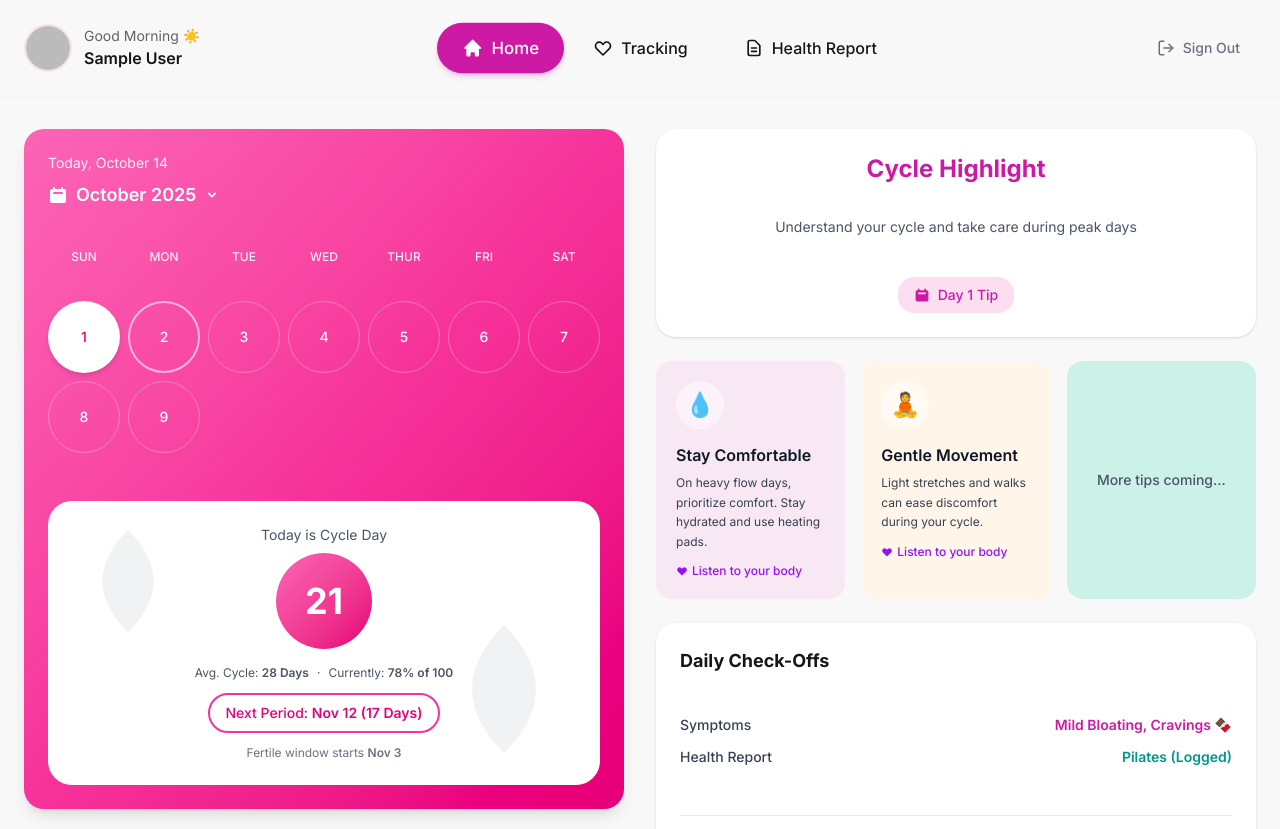
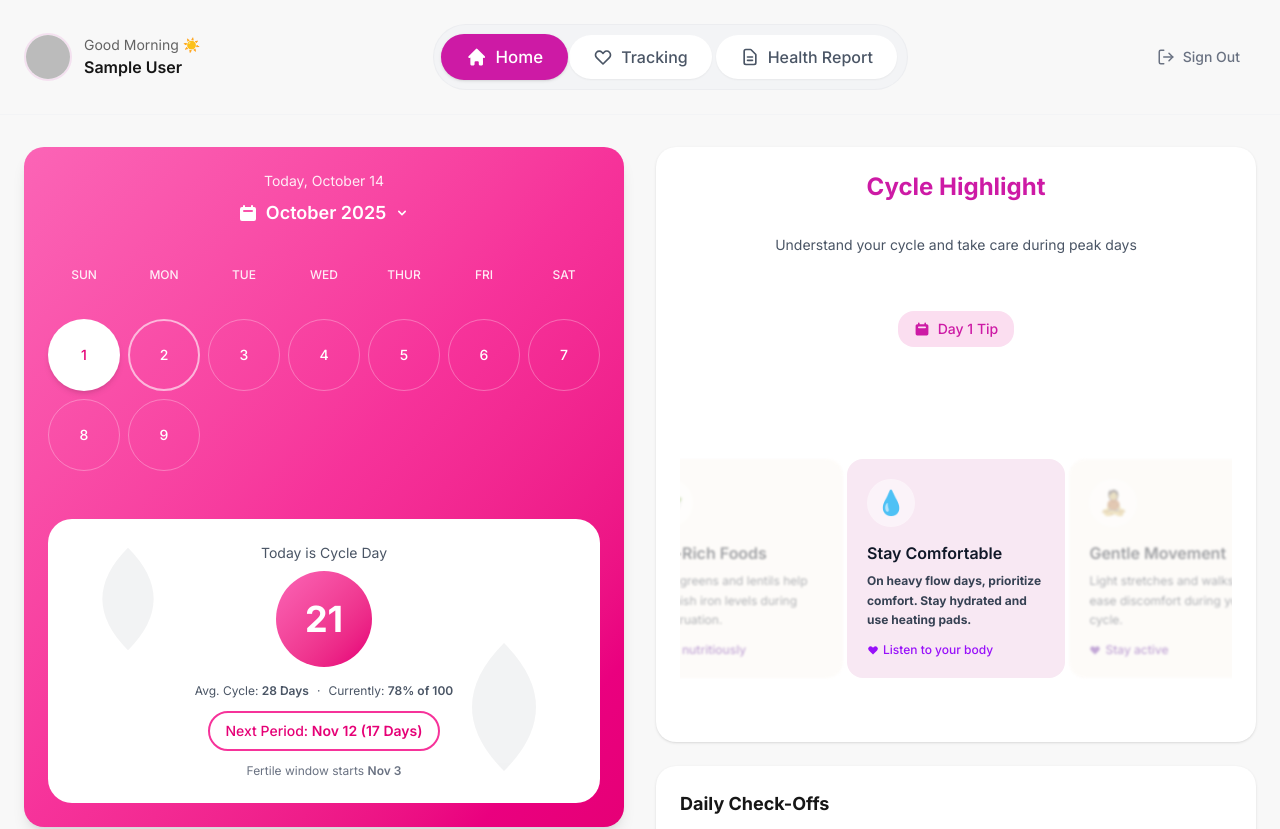
Before and after one commit to anthony-okoye/viva-femini-frontend, a Next.js app: page /dashboard in a window 1280 px wide. Shown: the top 829 px of the page. Built offline with nearby package versions, Linux system fonts and the light colour scheme; no server answers; sample sign-in values are in the browser's storage.

Commit message:
update: center alignment first card home page

```diff
--- a/src/components/cycle-calendar.tsx
+++ b/src/components/cycle-calendar.tsx
@@ -10,9 +10,9 @@
 
   return (
     <Card className="p-6 bg-linear-to-br from-pink-400 via-pink-500 to-pink-600 text-white border-0 shadow-lg">
-      <div className="mb-4">
+      <div className="mb-4 text-center">
         <p className="text-sm opacity-90 mb-2">Today, October 14</p>
-        <button className="flex items-center gap-2 text-lg font-semibold cursor-pointer">
+        <button className="flex items-center justify-center gap-2 text-lg font-semibold cursor-pointer mx-auto">
           <svg className="w-5 h-5" fill="currentColor" viewBox="0 0 20 20">
             <path
               fillRule="evenodd"
--- a/src/components/cycle-highlight.tsx
+++ b/src/components/cycle-highlight.tsx
@@ -1,16 +1,80 @@
+"use client"
+
+import * as React from "react"
 import { Card } from "@/components/ui/card"
 import { TipCard } from "@/components/tip-card"
+import {
+  Carousel,
+  CarouselContent,
+  CarouselItem,
+  type CarouselApi,
+} from "@/components/ui/carousel"
+import { cn } from "@/lib/utils"
+
+const tips = [
+  {
+    icon: "💧",
+    title: "Stay Comfortable",
+    description: "On heavy flow days, prioritize comfort. Stay hydrated and use heating pads.",
+    action: "Listen to your body",
+    colorClass: "blush" as const,
+  },
+  {
+    icon: "🧘",
+    title: "Gentle Movement",
+    description: "Light stretches and walks can ease discomfort during your cycle.",
+    action: "Stay active",
+    colorClass: "peach" as const,
+  },
+  {
+    icon: "🛌",
+    title: "Rest & Recover",
+    description: "Your body works hard. Aim for 8+ hours of sleep and frequent breaks.",
+    action: "Prioritize sleep",
+    colorClass: "mint" as const,
+  },
+  {
+    icon: "🍵",
+    title: "Herbal Teas",
+    description: "Ginger or peppermint tea can help soothe cramps and bloating.",
+    action: "Soothe naturally",
+    colorClass: "blush" as const,
+  },
+  {
+    icon: "🥗",
+    title: "Iron-Rich Foods",
+    description: "Leafy greens and lentils help replenish iron levels during menstruation.",
+    action: "Eat nutritiously",
+    colorClass: "peach" as const,
+  },
+]
 
 export function CycleHighlight() {
+  const [api, setApi] = React.useState<CarouselApi>()
+  const [current, setCurrent] = React.useState(0)
+
+  React.useEffect(() => {
+    if (!api) {
+      return
+    }
+
+    setCurrent(api.selectedScrollSnap())
+
+    api.on("select", () => {
+      setCurrent(api.selectedScrollSnap())
+    })
+  }, [api])
+
   return (
     <div className="space-y-6">
-      <Card className="p-6 border-0 shadow-sm flex flex-col items-center">
+      <Card className="p-6 border-0 shadow-sm flex flex-col items-center overflow-hidden">
         <h2 className="text-2xl font-bold text-center mb-2 text-primary">
           Cycle Highlight
         </h2>
-        <p className="text-center text-gray-600 text-sm mb-4">Understand your cycle and take care during peak days</p>
+        <p className="text-center text-gray-600 text-sm mb-8">Understand your cycle and take care during peak days</p>
+
         <button
-          className="mx-auto block px-4 py-2 rounded-lg text-sm font-medium bg-blush text-primary hover:opacity-90 transition-opacity cursor-pointer"
+          className="mx-auto block px-4 py-2 rounded-lg text-sm font-medium bg-blush text-primary hover:opacity-90 transition-opacity cursor-pointer mb-12"
         >
           <span className="flex items-center gap-2">
             <svg className="w-4 h-4" fill="currentColor" viewBox="0 0 20 20">
@@ -23,27 +87,42 @@
             Day 1 Tip
           </span>
         </button>
+
+        <div className="w-full">
+          <Carousel
+            setApi={setApi}
+            opts={{
+              align: "center",
+              loop: true,
+            }}
+            className="w-full"
+          >
+            <CarouselContent className="-ml-1 py-10">
+              {tips.map((tip, index) => {
+                const isActive = current === index
+                return (
+                  <CarouselItem
+                    key={index}
+                    className="pl-1 basis-[50%] md:basis-[45%] lg:basis-[40%] transition-all duration-500 ease-in-out"
+                    style={{
+                      transform: isActive ? "scale(1.1)" : "scale(0.75)",
+                      opacity: isActive ? 1 : 0.4,
+                      zIndex: isActive ? 10 : 0
+                    }}
+                  >
+                    <div className={cn(
+                      "h-full transition-all duration-500",
+                      isActive ? "font-bold" : "font-normal blur-[1px] grayscale-[0.5]"
+                    )}>
+                      <TipCard {...tip} />
+                    </div>
+                  </CarouselItem>
+                )
+              })}
+            </CarouselContent>
+          </Carousel>
+        </div>
       </Card>
-
-      <div className="grid grid-cols-1 md:grid-cols-2 lg:grid-cols-3 gap-4">
-        <TipCard
-          icon="💧"
-          title="Stay Comfortable"
-          description="On heavy flow days, prioritize comfort. Stay hydrated and use heating pads."
-          action="Listen to your body"
-          colorClass="blush"
-        />
-        <TipCard
-          icon="🧘"
-          title="Gentle Movement"
-          description="Light stretches and walks can ease discomfort during your cycle."
-          action="Listen to your body"
-          colorClass="peach"
-        />
-        <div className="bg-mint rounded-2xl p-5 flex items-center justify-center">
-          <p className="text-sm text-gray-600 text-center font-medium">More tips coming...</p>
-        </div>
-      </div>
     </div>
   )
 }
--- a/src/components/health-header.tsx
+++ b/src/components/health-header.tsx
@@ -67,7 +67,7 @@
         </div>
       </div>
 
-      <nav className="hidden lg:flex items-center gap-2">
+      <nav className="hidden lg:flex items-center gap-1 bg-[#F3F4F6] p-2.5 rounded-full border border-gray-200/50">
         {navItems.map((item) => {
           const isActive = pathname === item.href;
           return (
@@ -75,10 +75,10 @@
               key={item.href}
               href={item.href}
               className={cn(
-                "flex items-center gap-2 rounded-full px-6 py-3 font-medium transition-all duration-200",
+                "flex items-center gap-2 rounded-full px-6 py-2.5 font-medium transition-all duration-200",
                 isActive
-                  ? "bg-primary text-white shadow-md shadow-primary/20 scale-105"
-                  : "bg-background text-foreground hover:bg-secondary"
+                  ? "bg-primary text-white shadow-sm scale-105"
+                  : "bg-white text-gray-600 hover:bg-gray-50 hover:text-primary shadow-xs"
               )}
             >
               {item.icon}
--- /dev/null
+++ b/src/components/ui/carousel.tsx
@@ -0,0 +1,262 @@
+"use client"
+
+import * as React from "react"
+import useEmblaCarousel, {
+  type UseEmblaCarouselType,
+} from "embla-carousel-react"
+import { ArrowLeft, ArrowRight } from "lucide-react"
+
+import { cn } from "@/lib/utils"
+import { Button } from "@/components/ui/button"
+
+type CarouselApi = UseEmblaCarouselType[1]
+type UseCarouselParameters = Parameters<typeof useEmblaCarousel>
+type CarouselOptions = UseCarouselParameters[0]
+type CarouselPlugin = UseCarouselParameters[1]
+
+type CarouselProps = {
+  opts?: CarouselOptions
+  plugins?: CarouselPlugin
+  orientation?: "horizontal" | "vertical"
+  setApi?: (api: CarouselApi) => void
+}
+
+type CarouselContextProps = {
+  carouselRef: ReturnType<typeof useEmblaCarousel>[0]
+  api: CarouselApi
+  scrollPrev: () => void
+  scrollNext: () => void
+  canScrollPrev: boolean
+  canScrollNext: boolean
+} & CarouselProps
+
+const CarouselContext = React.createContext<CarouselContextProps | null>(null)
+
+function useCarousel() {
+  const context = React.useContext(CarouselContext)
+
+  if (!context) {
+    throw new Error("useCarousel must be used within a <Carousel />")
+  }
+
+  return context
+}
+
+const Carousel = React.forwardRef<
+  HTMLDivElement,
+  React.HTMLAttributes<HTMLDivElement> & CarouselProps
+>(
+  (
+    {
+      orientation = "horizontal",
+      opts,
+      plugins,
+      setApi,
+      className,
+      children,
+      ...props
+    },
+    ref
+  ) => {
+    const [carouselRef, api] = useEmblaCarousel(
+      {
+        ...opts,
+        axis: orientation === "horizontal" ? "x" : "y",
+      },
+      plugins
+    )
+    const [canScrollPrev, setCanScrollPrev] = React.useState(false)
+    const [canScrollNext, setCanScrollNext] = React.useState(false)
+
+    const onSelect = React.useCallback((api: CarouselApi) => {
+      if (!api) {
+        return
+      }
+
+      setCanScrollPrev(api.canScrollPrev())
+      setCanScrollNext(api.canScrollNext())
+    }, [])
+
+    const scrollPrev = React.useCallback(() => {
+      api?.scrollPrev()
+    }, [api])
+
+    const scrollNext = React.useCallback(() => {
+      api?.scrollNext()
+    }, [api])
+
+    const handleKeyDown = React.useCallback(
+      (event: React.KeyboardEvent<HTMLDivElement>) => {
+        if (event.key === "ArrowLeft") {
+          event.preventDefault()
+          scrollPrev()
+        } else if (event.key === "ArrowRight") {
+          event.preventDefault()
+          scrollNext()
+        }
+      },
+      [scrollPrev, scrollNext]
+    )
+
+    React.useEffect(() => {
+      if (!api || !setApi) {
+        return
+      }
+
+      setApi(api)
+    }, [api, setApi])
+
+    React.useEffect(() => {
+      if (!api) {
+        return
+      }
+
+      onSelect(api)
+      api.on("reInit", onSelect)
+      api.on("select", onSelect)
+
+      return () => {
+        api?.off("select", onSelect)
+      }
+    }, [api, onSelect])
+
+    return (
+      <CarouselContext.Provider
+        value={{
+          carouselRef,
+          api: api,
+          opts,
+          orientation:
+            orientation || (opts?.axis === "y" ? "vertical" : "horizontal"),
+          scrollPrev,
+          scrollNext,
+          canScrollPrev,
+          canScrollNext,
+        }}
+      >
+        <div
+          ref={ref}
+          onKeyDownCapture={handleKeyDown}
+          className={cn("relative", className)}
+          role="region"
+          aria-roledescription="carousel"
+          {...props}
+        >
+          {children}
+        </div>
+      </CarouselContext.Provider>
+    )
+  }
+)
+Carousel.displayName = "Carousel"
+
+const CarouselContent = React.forwardRef<
+  HTMLDivElement,
+  React.HTMLAttributes<HTMLDivElement>
+>(({ className, ...props }, ref) => {
+  const { carouselRef, orientation } = useCarousel()
+
+  return (
+    <div ref={carouselRef} className="overflow-hidden">
+      <div
+        ref={ref}
+        className={cn(
+          "flex",
+          orientation === "horizontal" ? "-ml-4" : "-mt-4 flex-col",
+          className
+        )}
+        {...props}
+      />
+    </div>
+  )
+})
+CarouselContent.displayName = "CarouselContent"
+
+const CarouselItem = React.forwardRef<
+  HTMLDivElement,
+  React.HTMLAttributes<HTMLDivElement>
+>(({ className, ...props }, ref) => {
+  const { orientation } = useCarousel()
+
+  return (
+    <div
+      ref={ref}
+      role="group"
+      aria-roledescription="slide"
+      className={cn(
+        "min-w-0 shrink-0 grow-0 basis-full",
+        orientation === "horizontal" ? "pl-4" : "pt-4",
+        className
+      )}
+      {...props}
+    />
+  )
+})
+CarouselItem.displayName = "CarouselItem"
+
+const CarouselPrevious = React.forwardRef<
+  HTMLButtonElement,
+  React.ComponentProps<typeof Button>
+>(({ className, variant = "outline", size = "icon", ...props }, ref) => {
+  const { orientation, scrollPrev, canScrollPrev } = useCarousel()
+
+  return (
+    <Button
+      ref={ref}
+      variant={variant}
+      size={size}
+      className={cn(
+        "absolute  h-8 w-8 rounded-full",
+        orientation === "horizontal"
+          ? "-left-12 top-1/2 -translate-y-1/2"
+          : "-top-12 left-1/2 -translate-x-1/2 rotate-90",
+        className
+      )}
+      disabled={!canScrollPrev}
+      onClick={scrollPrev}
+      {...props}
+    >
+      <ArrowLeft className="h-4 w-4" />
+      <span className="sr-only">Previous slide</span>
+    </Button>
+  )
+})
+CarouselPrevious.displayName = "CarouselPrevious"
+
+const CarouselNext = React.forwardRef<
+  HTMLButtonElement,
+  React.ComponentProps<typeof Button>
+>(({ className, variant = "outline", size = "icon", ...props }, ref) => {
+  const { orientation, scrollNext, canScrollNext } = useCarousel()
+
+  return (
+    <Button
+      ref={ref}
+      variant={variant}
+      size={size}
+      className={cn(
+        "absolute h-8 w-8 rounded-full",
+        orientation === "horizontal"
+          ? "-right-12 top-1/2 -translate-y-1/2"
+          : "-bottom-12 left-1/2 -translate-x-1/2 rotate-90",
+        className
+      )}
+      disabled={!canScrollNext}
+      onClick={scrollNext}
+      {...props}
+    >
+      <ArrowRight className="h-4 w-4" />
+      <span className="sr-only">Next slide</span>
+    </Button>
+  )
+})
+CarouselNext.displayName = "CarouselNext"
+
+export {
+  type CarouselApi,
+  Carousel,
+  CarouselContent,
+  CarouselItem,
+  CarouselPrevious,
+  CarouselNext,
+}
```
